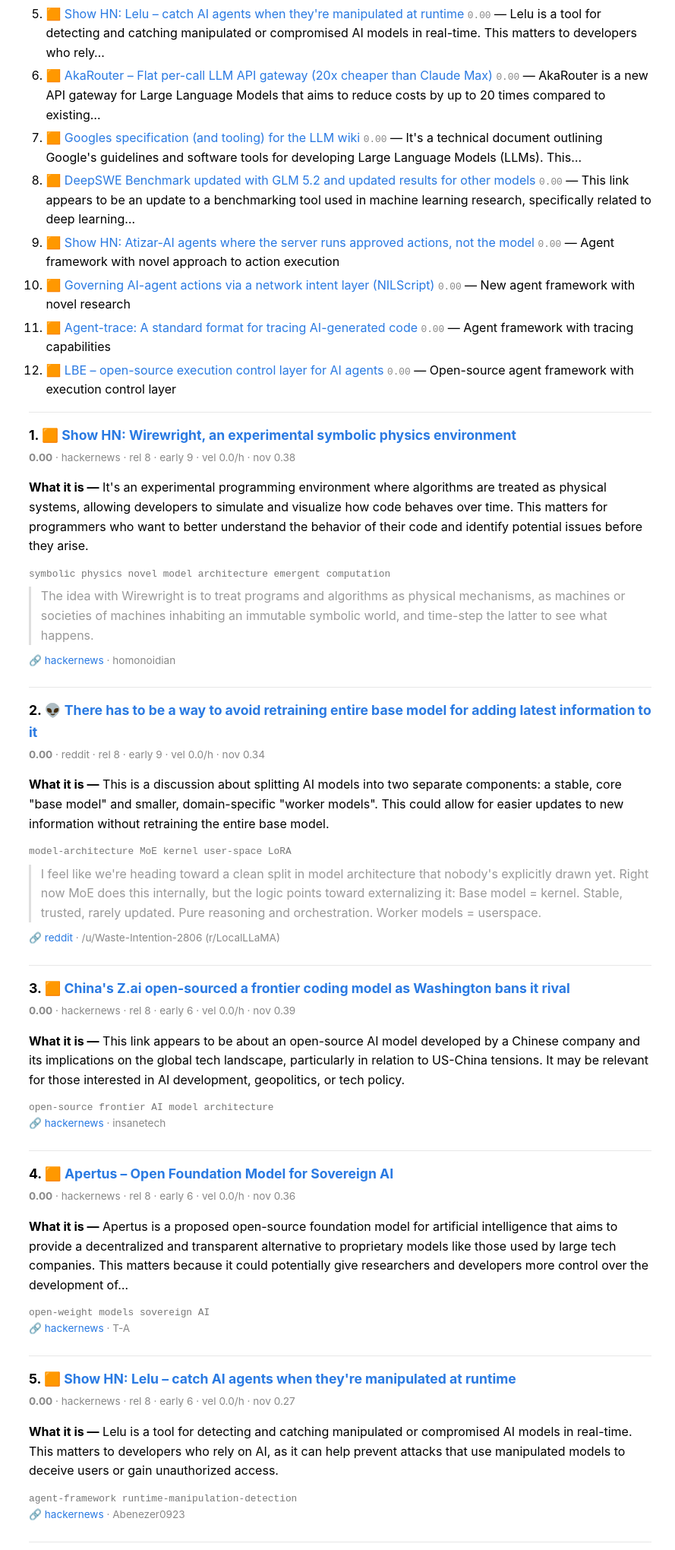
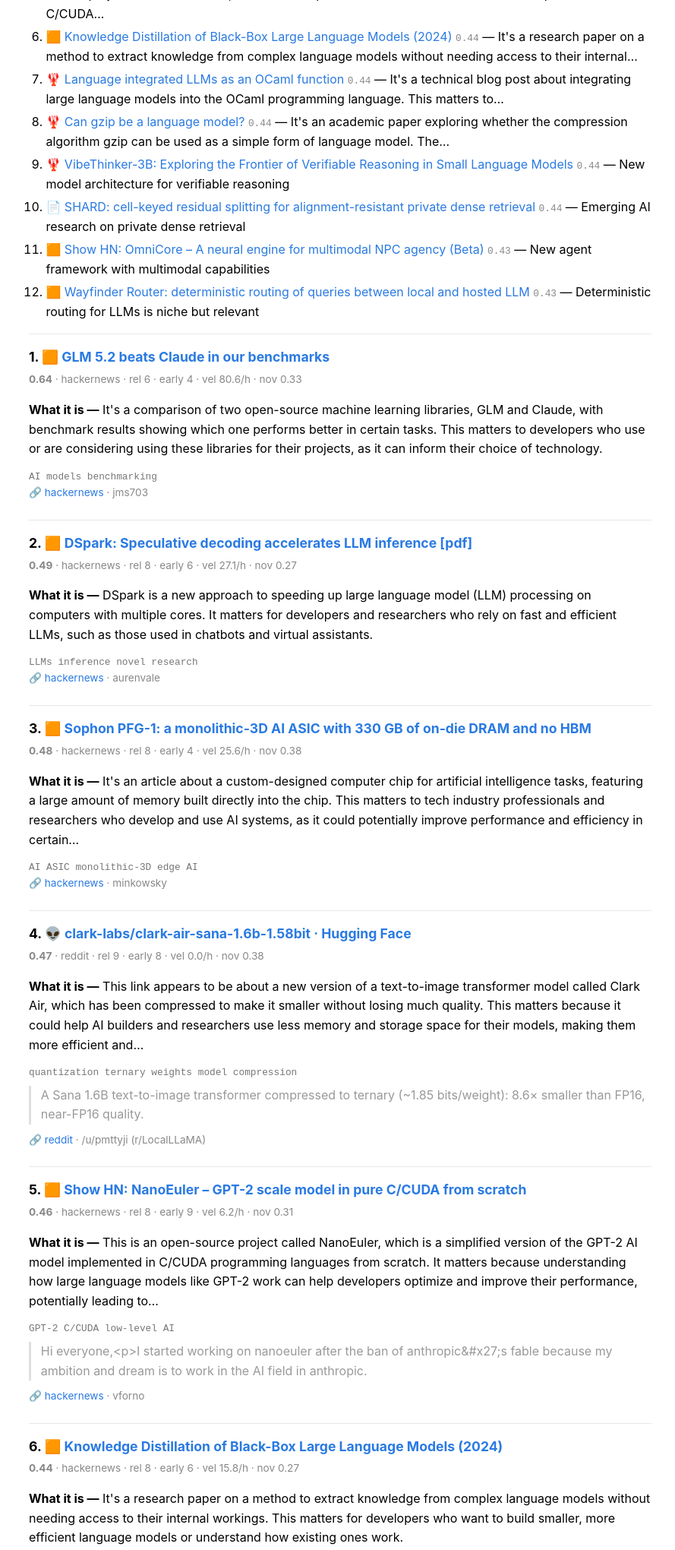
Before and after one commit to kerryshi/ai-news-spider, a plain HTML site: page docs/sample-digest.html in a window 1280 px wide. Shown: the part 485-2525 px from the top of the page at 76% size, without its empty margins (192-1081 px from the left). Drawn offline with Linux system fonts and the light colour scheme.

Commit message:
regenerate sample digest from a fresh corpus (differentiated scores)
The prior sample ranked week-old items whose freshness decay floored every score
at 0.00 -- it looked broken under the "ranked by velocity/novelty/relevance/
earliness" headline. Refreshed the local corpus (748 enriched items, minutes old)
and regenerated: scores now span 0.64..0.43 and differentiate. Still fully
self-contained (0 external assets).

```diff
--- a/docs/sample-digest.html
+++ b/docs/sample-digest.html
@@ -1,108 +1,109 @@
 <!doctype html>
 <html lang="en"><head><meta charset="utf-8">
 <meta name="viewport" content="width=device-width, initial-scale=1">
-<title>AI early-signal digest — 2026-06-28 21:53 EST</title>
+<title>AI early-signal digest — 2026-06-28 22:13 EST</title>
 <style>:root{color-scheme:light dark}body{font:16px/1.6 -apple-system,Segoe UI,Roboto,sans-serif;max-width:820px;margin:2rem auto;padding:0 1rem}h1{font-size:1.5rem;margin-bottom:.2rem}.sub{color:#888;font-size:.9rem;margin-bottom:1.5rem}ol.glance{padding-left:1.4rem}ol.glance li{margin:.3rem 0}.score{font:.8rem monospace;color:#888}.card{border-top:1px solid #8883;padding:1rem 0}.card h2{font-size:1.1rem;margin:0 0 .3rem}.meta{color:#888;font-size:.85rem;margin:.2rem 0 .5rem}.tags{color:#777;font:.8rem monospace}blockquote{border-left:3px solid #8884;margin:.6rem 0;padding-left:.8rem;color:#999}a{color:#2a7ae2;text-decoration:none}a:hover{text-decoration:underline}</style></head><body>
-<h1>AI early-signal digest — 2026-06-28 21:53 EST</h1>
-<p class="sub">12 items · ranked by velocity · novelty · relevance · earliness · last 50000h</p>
+<h1>AI early-signal digest — 2026-06-28 22:13 EST</h1>
+<p class="sub">12 items · ranked by velocity · novelty · relevance · earliness</p>
 <h2>⚡ At a glance</h2><ol class="glance">
-<li>🟧 <a href="https://github.com/wirewright/wirewright">Show HN: Wirewright, an experimental symbolic physics environment</a> <span class="score">0.00</span> — It's an experimental programming environment where algorithms are treated as physical systems, allowing developers to simulate…</li>
-<li>👽 <a href="https://www.reddit.com/r/LocalLLaMA/comments/1ublund/there_has_to_be_a_way_to_avoid_retraining_entire/">There has to be a way to avoid retraining entire base model for adding latest information to it</a> <span class="score">0.00</span> — This is a discussion about splitting AI models into two separate components: a stable, core &quot;base model&quot; and smaller,…</li>
-<li>🟧 <a href="https://startupfortune.com/chinas-zai-open-sourced-a-frontier-coding-model-the-same-day-washington-banned-its-american-rival/">China's Z.ai open-sourced a frontier coding model as Washington bans it rival</a> <span class="score">0.00</span> — This link appears to be about an open-source AI model developed by a Chinese company and its implications on the global tech…</li>
-<li>🟧 <a href="https://apertvs.ai/">Apertus – Open Foundation Model for Sovereign AI</a> <span class="score">0.00</span> — Apertus is a proposed open-source foundation model for artificial intelligence that aims to provide a decentralized and…</li>
-<li>🟧 <a href="https://github.com/lelu-auth/lelu">Show HN: Lelu – catch AI agents when they're manipulated at runtime</a> <span class="score">0.00</span> — Lelu is a tool for detecting and catching manipulated or compromised AI models in real-time. This matters to developers who rely…</li>
-<li>🟧 <a href="https://akarouter.dev">AkaRouter – Flat per-call LLM API gateway (20x cheaper than Claude Max)</a> <span class="score">0.00</span> — AkaRouter is a new API gateway for Large Language Models that aims to reduce costs by up to 20 times compared to existing…</li>
-<li>🟧 <a href="https://github.com/GoogleCloudPlatform/knowledge-catalog/tree/main/okf">Googles specification (and tooling) for the LLM wiki</a> <span class="score">0.00</span> — It's a technical document outlining Google's guidelines and software tools for developing Large Language Models (LLMs). This…</li>
-<li>🟧 <a href="https://deepswe.datacurve.ai/">DeepSWE Benchmark updated with GLM 5.2 and updated results for other models</a> <span class="score">0.00</span> — This link appears to be an update to a benchmarking tool used in machine learning research, specifically related to deep learning…</li>
-<li>🟧 <a href="https://atizar.io">Show HN: Atizar-AI agents where the server runs approved actions, not the model</a> <span class="score">0.00</span> — Agent framework with novel approach to action execution</li>
-<li>🟧 <a href="https://zenodo.org/records/20774491">Governing AI-agent actions via a network intent layer (NILScript)</a> <span class="score">0.00</span> — New agent framework with novel research</li>
-<li>🟧 <a href="https://github.com/cursor/agent-trace">Agent-trace: A standard format for tracing AI-generated code</a> <span class="score">0.00</span> — Agent framework with tracing capabilities</li>
-<li>🟧 <a href="https://github.com/Letterblack0306/LetterBlack-Sentinel">LBE – open-source execution control layer for AI agents</a> <span class="score">0.00</span> — Open-source agent framework with execution control layer</li>
+<li>🟧 <a href="https://semgrep.dev/blog/2026/we-have-mythos-at-home-glm-52-beats-claude-in-our-cyber-benchmarks/">GLM 5.2 beats Claude in our benchmarks</a> <span class="score">0.64</span> — It's a comparison of two open-source machine learning libraries, GLM and Claude, with benchmark results showing which one…</li>
+<li>🟧 <a href="https://github.com/deepseek-ai/DeepSpec/blob/main/DSpark_paper.pdf">DSpark: Speculative decoding accelerates LLM inference [pdf]</a> <span class="score">0.49</span> — DSpark is a new approach to speeding up large language model (LLM) processing on computers with multiple cores. It matters for…</li>
+<li>🟧 <a href="https://www.phantafield.com/whitepaper">Sophon PFG-1: a monolithic-3D AI ASIC with 330 GB of on-die DRAM and no HBM</a> <span class="score">0.48</span> — It's an article about a custom-designed computer chip for artificial intelligence tasks, featuring a large amount of memory built…</li>
+<li>👽 <a href="https://www.reddit.com/r/LocalLLaMA/comments/1uhobd0/clarklabsclarkairsana16b158bit_hugging_face/">clark-labs/clark-air-sana-1.6b-1.58bit · Hugging Face</a> <span class="score">0.47</span> — This link appears to be about a new version of a text-to-image transformer model called Clark Air, which has been compressed to…</li>
+<li>🟧 <a href="https://github.com/JustVugg/nanoeuler">Show HN: NanoEuler – GPT-2 scale model in pure C/CUDA from scratch</a> <span class="score">0.46</span> — This is an open-source project called NanoEuler, which is a simplified version of the GPT-2 AI model implemented in C/CUDA…</li>
+<li>🟧 <a href="https://arxiv.org/abs/2401.07013">Knowledge Distillation of Black-Box Large Language Models (2024)</a> <span class="score">0.44</span> — It's a research paper on a method to extract knowledge from complex language models without needing access to their internal…</li>
+<li>🦞 <a href="https://anil.recoil.org/notes/language-integrated-llms">Language integrated LLMs as an OCaml function</a> <span class="score">0.44</span> — It's a technical blog post about integrating large language models into the OCaml programming language. This matters to…</li>
+<li>🦞 <a href="https://nathan.rs/posts/gzip-lm/">Can gzip be a language model?</a> <span class="score">0.44</span> — It's an academic paper exploring whether the compression algorithm gzip can be used as a simple form of language model. The…</li>
+<li>🦞 <a href="https://arxiv.org/abs/2606.16140">VibeThinker-3B: Exploring the Frontier of Verifiable Reasoning in Small Language Models</a> <span class="score">0.44</span> — New model architecture for verifiable reasoning</li>
+<li>📄 <a href="https://arxiv.org/abs/2606.27976v1">SHARD: cell-keyed residual splitting for alignment-resistant private dense retrieval</a> <span class="score">0.44</span> — Emerging AI research on private dense retrieval</li>
+<li>🟧 <a href="https://medium.com/@www.ahadprogamer/introducing-omnicore-a-neural-brain-for-your-games-npcs-161273695e8f">Show HN: OmniCore – A neural engine for multimodal NPC agency (Beta)</a> <span class="score">0.43</span> — New agent framework with multimodal capabilities</li>
+<li>🟧 <a href="https://github.com/itsthelore/wayfinder-router">Wayfinder Router: deterministic routing of queries between local and hosted LLM</a> <span class="score">0.43</span> — Deterministic routing for LLMs is niche but relevant</li>
 </ol>
 <div class="card">
-<h2>1. 🟧 <a href="https://github.com/wirewright/wirewright">Show HN: Wirewright, an experimental symbolic physics environment</a></h2>
-<div class="meta"><strong>0.00</strong> · hackernews · rel 8 · early 9 · vel 0.0/h · nov 0.38</div>
-<p><strong>What it is —</strong> It's an experimental programming environment where algorithms are treated as physical systems, allowing developers to simulate and visualize how code behaves over time. This matters for programmers who want to better understand the behavior of their code and identify potential issues before they arise.</p>
-<div class="tags">symbolic physics novel model architecture emergent computation</div>
-<blockquote>The idea with Wirewright is to treat programs and algorithms as physical mechanisms, as machines or societies of machines inhabiting an immutable symbolic world, and time-step the latter to see what happens.</blockquote>
-<div class="meta">🔗 <a href="https://github.com/wirewright/wirewright">hackernews</a> · homonoidian</div>
+<h2>1. 🟧 <a href="https://semgrep.dev/blog/2026/we-have-mythos-at-home-glm-52-beats-claude-in-our-cyber-benchmarks/">GLM 5.2 beats Claude in our benchmarks</a></h2>
+<div class="meta"><strong>0.64</strong> · hackernews · rel 6 · early 4 · vel 80.6/h · nov 0.33</div>
+<p><strong>What it is —</strong> It's a comparison of two open-source machine learning libraries, GLM and Claude, with benchmark results showing which one performs better in certain tasks. This matters to developers who use or are considering using these libraries for their projects, as it can inform their choice of technology.</p>
+<div class="tags">AI models benchmarking</div>
+<div class="meta">🔗 <a href="https://semgrep.dev/blog/2026/we-have-mythos-at-home-glm-52-beats-claude-in-our-cyber-benchmarks/">hackernews</a> · jms703</div>
 </div>
 <div class="card">
-<h2>2. 👽 <a href="https://www.reddit.com/r/LocalLLaMA/comments/1ublund/there_has_to_be_a_way_to_avoid_retraining_entire/">There has to be a way to avoid retraining entire base model for adding latest information to it</a></h2>
-<div class="meta"><strong>0.00</strong> · reddit · rel 8 · early 9 · vel 0.0/h · nov 0.34</div>
-<p><strong>What it is —</strong> This is a discussion about splitting AI models into two separate components: a stable, core &quot;base model&quot; and smaller, domain-specific &quot;worker models&quot;. This could allow for easier updates to new information without retraining the entire base model.</p>
-<div class="tags">model-architecture MoE kernel user-space LoRA</div>
-<blockquote>I feel like we're heading toward a clean split in model architecture that nobody's explicitly drawn yet. Right now MoE does this internally, but the logic points toward externalizing it: Base model = kernel. Stable, trusted, rarely updated. Pure reasoning and orchestration. Worker models = userspace.</blockquote>
-<div class="meta">🔗 <a href="https://www.reddit.com/r/LocalLLaMA/comments/1ublund/there_has_to_be_a_way_to_avoid_retraining_entire/">reddit</a> · /u/Waste-Intention-2806 (r/LocalLLaMA)</div>
+<h2>2. 🟧 <a href="https://github.com/deepseek-ai/DeepSpec/blob/main/DSpark_paper.pdf">DSpark: Speculative decoding accelerates LLM inference [pdf]</a></h2>
+<div class="meta"><strong>0.49</strong> · hackernews · rel 8 · early 6 · vel 27.1/h · nov 0.27</div>
+<p><strong>What it is —</strong> DSpark is a new approach to speeding up large language model (LLM) processing on computers with multiple cores. It matters for developers and researchers who rely on fast and efficient LLMs, such as those used in chatbots and virtual assistants.</p>
+<div class="tags">LLMs inference novel research</div>
+<div class="meta">🔗 <a href="https://github.com/deepseek-ai/DeepSpec/blob/main/DSpark_paper.pdf">hackernews</a> · aurenvale</div>
 </div>
 <div class="card">
-<h2>3. 🟧 <a href="https://startupfortune.com/chinas-zai-open-sourced-a-frontier-coding-model-the-same-day-washington-banned-its-american-rival/">China's Z.ai open-sourced a frontier coding model as Washington bans it rival</a></h2>
-<div class="meta"><strong>0.00</strong> · hackernews · rel 8 · early 6 · vel 0.0/h · nov 0.39</div>
-<p><strong>What it is —</strong> This link appears to be about an open-source AI model developed by a Chinese company and its implications on the global tech landscape, particularly in relation to US-China tensions. It may be relevant for those interested in AI development, geopolitics, or tech policy.</p>
-<div class="tags">open-source frontier AI model architecture</div>
-<div class="meta">🔗 <a href="https://startupfortune.com/chinas-zai-open-sourced-a-frontier-coding-model-the-same-day-washington-banned-its-american-rival/">hackernews</a> · insanetech</div>
+<h2>3. 🟧 <a href="https://www.phantafield.com/whitepaper">Sophon PFG-1: a monolithic-3D AI ASIC with 330 GB of on-die DRAM and no HBM</a></h2>
+<div class="meta"><strong>0.48</strong> · hackernews · rel 8 · early 4 · vel 25.6/h · nov 0.38</div>
+<p><strong>What it is —</strong> It's an article about a custom-designed computer chip for artificial intelligence tasks, featuring a large amount of memory built directly into the chip. This matters to tech industry professionals and researchers who develop and use AI systems, as it could potentially improve performance and efficiency in certain…</p>
+<div class="tags">AI ASIC monolithic-3D edge AI</div>
+<div class="meta">🔗 <a href="https://www.phantafield.com/whitepaper">hackernews</a> · minkowsky</div>
 </div>
 <div class="card">
-<h2>4. 🟧 <a href="https://apertvs.ai/">Apertus – Open Foundation Model for Sovereign AI</a></h2>
-<div class="meta"><strong>0.00</strong> · hackernews · rel 8 · early 6 · vel 0.0/h · nov 0.36</div>
-<p><strong>What it is —</strong> Apertus is a proposed open-source foundation model for artificial intelligence that aims to provide a decentralized and transparent alternative to proprietary models like those used by large tech companies. This matters because it could potentially give researchers and developers more control over the development of…</p>
-<div class="tags">open-weight models sovereign AI</div>
-<div class="meta">🔗 <a href="https://apertvs.ai/">hackernews</a> · T-A</div>
+<h2>4. 👽 <a href="https://www.reddit.com/r/LocalLLaMA/comments/1uhobd0/clarklabsclarkairsana16b158bit_hugging_face/">clark-labs/clark-air-sana-1.6b-1.58bit · Hugging Face</a></h2>
+<div class="meta"><strong>0.47</strong> · reddit · rel 9 · early 8 · vel 0.0/h · nov 0.38</div>
+<p><strong>What it is —</strong> This link appears to be about a new version of a text-to-image transformer model called Clark Air, which has been compressed to make it smaller without losing much quality. This matters because it could help AI builders and researchers use less memory and storage space for their models, making them more efficient and…</p>
+<div class="tags">quantization ternary weights model compression</div>
+<blockquote>A Sana 1.6B text-to-image transformer compressed to ternary (~1.85 bits/weight): 8.6× smaller than FP16, near-FP16 quality.</blockquote>
+<div class="meta">🔗 <a href="https://www.reddit.com/r/LocalLLaMA/comments/1uhobd0/clarklabsclarkairsana16b158bit_hugging_face/">reddit</a> · /u/pmttyji (r/LocalLLaMA)</div>
 </div>
 <div class="card">
-<h2>5. 🟧 <a href="https://github.com/lelu-auth/lelu">Show HN: Lelu – catch AI agents when they're manipulated at runtime</a></h2>
-<div class="meta"><strong>0.00</strong> · hackernews · rel 8 · early 6 · vel 0.0/h · nov 0.27</div>
-<p><strong>What it is —</strong> Lelu is a tool for detecting and catching manipulated or compromised AI models in real-time. This matters to developers who rely on AI, as it can help prevent attacks that use manipulated models to deceive users or gain unauthorized access.</p>
-<div class="tags">agent-framework runtime-manipulation-detection</div>
-<div class="meta">🔗 <a href="https://github.com/lelu-auth/lelu">hackernews</a> · Abenezer0923</div>
+<h2>5. 🟧 <a href="https://github.com/JustVugg/nanoeuler">Show HN: NanoEuler – GPT-2 scale model in pure C/CUDA from scratch</a></h2>
+<div class="meta"><strong>0.46</strong> · hackernews · rel 8 · early 9 · vel 6.2/h · nov 0.31</div>
+<p><strong>What it is —</strong> This is an open-source project called NanoEuler, which is a simplified version of the GPT-2 AI model implemented in C/CUDA programming languages from scratch. It matters because understanding how large language models like GPT-2 work can help developers optimize and improve their performance, potentially leading to…</p>
+<div class="tags">GPT-2 C/CUDA low-level AI</div>
+<blockquote>Hi everyone,&lt;p&gt;I started working on nanoeuler after the ban of anthropic&amp;#x27;s fable because my ambition and dream is to work in the AI field in anthropic.</blockquote>
+<div class="meta">🔗 <a href="https://github.com/JustVugg/nanoeuler">hackernews</a> · vforno</div>
 </div>
 <div class="card">
-<h2>6. 🟧 <a href="https://akarouter.dev">AkaRouter – Flat per-call LLM API gateway (20x cheaper than Claude Max)</a></h2>
-<div class="meta"><strong>0.00</strong> · hackernews · rel 8 · early 4 · vel 0.0/h · nov 0.37</div>
-<p><strong>What it is —</strong> AkaRouter is a new API gateway for Large Language Models that aims to reduce costs by up to 20 times compared to existing solutions like Claude Max. This matters because it could make AI-powered services more affordable and accessible to developers, potentially leading to wider adoption and innovation in the field.</p>
-<div class="tags">LLM API gateway inference</div>
-<div class="meta">🔗 <a href="https://akarouter.dev">hackernews</a> · mrdedatn</div>
+<h2>6. 🟧 <a href="https://arxiv.org/abs/2401.07013">Knowledge Distillation of Black-Box Large Language Models (2024)</a></h2>
+<div class="meta"><strong>0.44</strong> · hackernews · rel 8 · early 6 · vel 15.8/h · nov 0.27</div>
+<p><strong>What it is —</strong> It's a research paper on a method to extract knowledge from complex language models without needing access to their internal workings. This matters for developers who want to build smaller, more efficient language models or understand how existing ones work.</p>
+<div class="tags">knowledge distillation large language models model compression</div>
+<div class="meta">🔗 <a href="https://arxiv.org/abs/2401.07013">hackernews</a> · babelfish</div>
 </div>
 <div class="card">
-<h2>7. 🟧 <a href="https://github.com/GoogleCloudPlatform/knowledge-catalog/tree/main/okf">Googles specification (and tooling) for the LLM wiki</a></h2>
-<div class="meta"><strong>0.00</strong> · hackernews · rel 8 · early 4 · vel 0.0/h · nov 0.38</div>
-<p><strong>What it is —</strong> It's a technical document outlining Google's guidelines and software tools for developing Large Language Models (LLMs). This matters to AI researchers, developers, and anyone interested in understanding how major tech companies approach LLM development.</p>
-<div class="tags">LLMs Google tooling</div>
-<div class="meta">🔗 <a href="https://github.com/GoogleCloudPlatform/knowledge-catalog/tree/main/okf">hackernews</a> · Parkkeeper</div>
+<h2>7. 🦞 <a href="https://anil.recoil.org/notes/language-integrated-llms">Language integrated LLMs as an OCaml function</a></h2>
+<div class="meta"><strong>0.44</strong> · lobsters · rel 8 · early 9 · vel 0.0/h · nov 0.33</div>
+<p><strong>What it is —</strong> It's a technical blog post about integrating large language models into the OCaml programming language. This matters to developers who work with OCaml and want to leverage the capabilities of large language models in their projects.</p>
+<div class="tags">LLMs OCaml model integration</div>
+<div class="meta">🔗 <a href="https://anil.recoil.org/notes/language-integrated-llms">lobsters</a> · ml, vibecoding</div>
 </div>
 <div class="card">
-<h2>8. 🟧 <a href="https://deepswe.datacurve.ai/">DeepSWE Benchmark updated with GLM 5.2 and updated results for other models</a></h2>
-<div class="meta"><strong>0.00</strong> · hackernews · rel 8 · early 4 · vel 0.0/h · nov 0.41</div>
-<p><strong>What it is —</strong> This link appears to be an update to a benchmarking tool used in machine learning research, specifically related to deep learning performance comparisons. The update matters to researchers and developers working on deep learning projects who want to know how their models compare to others.</p>
-<div class="tags">deep learning model architecture benchmark</div>
-<div class="meta">🔗 <a href="https://deepswe.datacurve.ai/">hackernews</a> · theanonymousone</div>
+<h2>8. 🦞 <a href="https://nathan.rs/posts/gzip-lm/">Can gzip be a language model?</a></h2>
+<div class="meta"><strong>0.44</strong> · lobsters · rel 8 · early 9 · vel 0.3/h · nov 0.32</div>
+<p><strong>What it is —</strong> It's an academic paper exploring whether the compression algorithm gzip can be used as a simple form of language model. The result could have implications for natural language processing and potentially lead to new, lightweight approaches to text analysis.</p>
+<div class="tags">model compression emerging tech</div>
+<div class="meta">🔗 <a href="https://nathan.rs/posts/gzip-lm/">lobsters</a> · ai</div>
 </div>
 <div class="card">
-<h2>9. 🟧 <a href="https://atizar.io">Show HN: Atizar-AI agents where the server runs approved actions, not the model</a></h2>
-<div class="meta"><strong>0.00</strong> · hackernews · rel 8 · early 6 · vel 0.0/h · nov 0.30</div>
-<p><strong>Why it's early —</strong> Agent framework with novel approach to action execution</p>
-<div class="tags">agent-frameworks inference-techniques</div>
-<div class="meta">🔗 <a href="https://atizar.io">hackernews</a> · Yarashuk</div>
+<h2>9. 🦞 <a href="https://arxiv.org/abs/2606.16140">VibeThinker-3B: Exploring the Frontier of Verifiable Reasoning in Small Language Models</a></h2>
+<div class="meta"><strong>0.44</strong> · lobsters · rel 8 · early 9 · vel 0.0/h · nov 0.32</div>
+<p><strong>Why it's early —</strong> New model architecture for verifiable reasoning</p>
+<div class="tags">verifiable reasoning small language models new architecture</div>
+<div class="meta">🔗 <a href="https://arxiv.org/abs/2606.16140">lobsters</a> · ai</div>
 </div>
 <div class="card">
-<h2>10. 🟧 <a href="https://zenodo.org/records/20774491">Governing AI-agent actions via a network intent layer (NILScript)</a></h2>
-<div class="meta"><strong>0.00</strong> · hackernews · rel 8 · early 6 · vel 0.0/h · nov 0.31</div>
-<p><strong>Why it's early —</strong> New agent framework with novel research</p>
-<div class="tags">agent frameworks novel research</div>
-<div class="meta">🔗 <a href="https://zenodo.org/records/20774491">hackernews</a> · bashierkh</div>
+<h2>10. 📄 <a href="https://arxiv.org/abs/2606.27976v1">SHARD: cell-keyed residual splitting for alignment-resistant private dense retrieval</a></h2>
+<div class="meta"><strong>0.44</strong> · arxiv · rel 8 · early 9 · vel 0.0/h · nov 0.30</div>
+<p><strong>Why it's early —</strong> Emerging AI research on private dense retrieval</p>
+<div class="tags">arxiv private AI secure search</div>
+<blockquote>Dense embeddings underpin semantic search and RAG, yet a leaked vector store hands much of the underlying text back to whoever holds it.</blockquote>
+<div class="meta">🔗 <a href="https://arxiv.org/abs/2606.27976v1">arxiv</a> · Sergey Kurilenko</div>
 </div>
 <div class="card">
-<h2>11. 🟧 <a href="https://github.com/cursor/agent-trace">Agent-trace: A standard format for tracing AI-generated code</a></h2>
-<div class="meta"><strong>0.00</strong> · hackernews · rel 8 · early 6 · vel 0.0/h · nov 0.28</div>
-<p><strong>Why it's early —</strong> Agent framework with tracing capabilities</p>
-<div class="tags">agent-frameworks ai-tooling</div>
-<div class="meta">🔗 <a href="https://github.com/cursor/agent-trace">hackernews</a> · Garbage</div>
+<h2>11. 🟧 <a href="https://medium.com/@www.ahadprogamer/introducing-omnicore-a-neural-brain-for-your-games-npcs-161273695e8f">Show HN: OmniCore – A neural engine for multimodal NPC agency (Beta)</a></h2>
+<div class="meta"><strong>0.43</strong> · hackernews · rel 8 · early 9 · vel 0.0/h · nov 0.29</div>
+<p><strong>Why it's early —</strong> New agent framework with multimodal capabilities</p>
+<div class="tags">agent-framework multimodal-AI</div>
+<div class="meta">🔗 <a href="https://medium.com/@www.ahadprogamer/introducing-omnicore-a-neural-brain-for-your-games-npcs-161273695e8f">hackernews</a> · Ahadprogamer</div>
 </div>
 <div class="card">
-<h2>12. 🟧 <a href="https://github.com/Letterblack0306/LetterBlack-Sentinel">LBE – open-source execution control layer for AI agents</a></h2>
-<div class="meta"><strong>0.00</strong> · hackernews · rel 8 · early 6 · vel 0.0/h · nov 0.31</div>
-<p><strong>Why it's early —</strong> Open-source agent framework with execution control layer</p>
-<div class="tags">agent-framework open-source</div>
-<div class="meta">🔗 <a href="https://github.com/Letterblack0306/LetterBlack-Sentinel">hackernews</a> · letterblack0306</div>
+<h2>12. 🟧 <a href="https://github.com/itsthelore/wayfinder-router">Wayfinder Router: deterministic routing of queries between local and hosted LLM</a></h2>
+<div class="meta"><strong>0.43</strong> · hackernews · rel 8 · early 6 · vel 7.4/h · nov 0.35</div>
+<p><strong>Why it's early —</strong> Deterministic routing for LLMs is niche but relevant</p>
+<div class="tags">LLM routing determinism</div>
+<div class="meta">🔗 <a href="https://github.com/itsthelore/wayfinder-router">hackernews</a> · handfuloflight</div>
 </div>
 </body></html>
```
